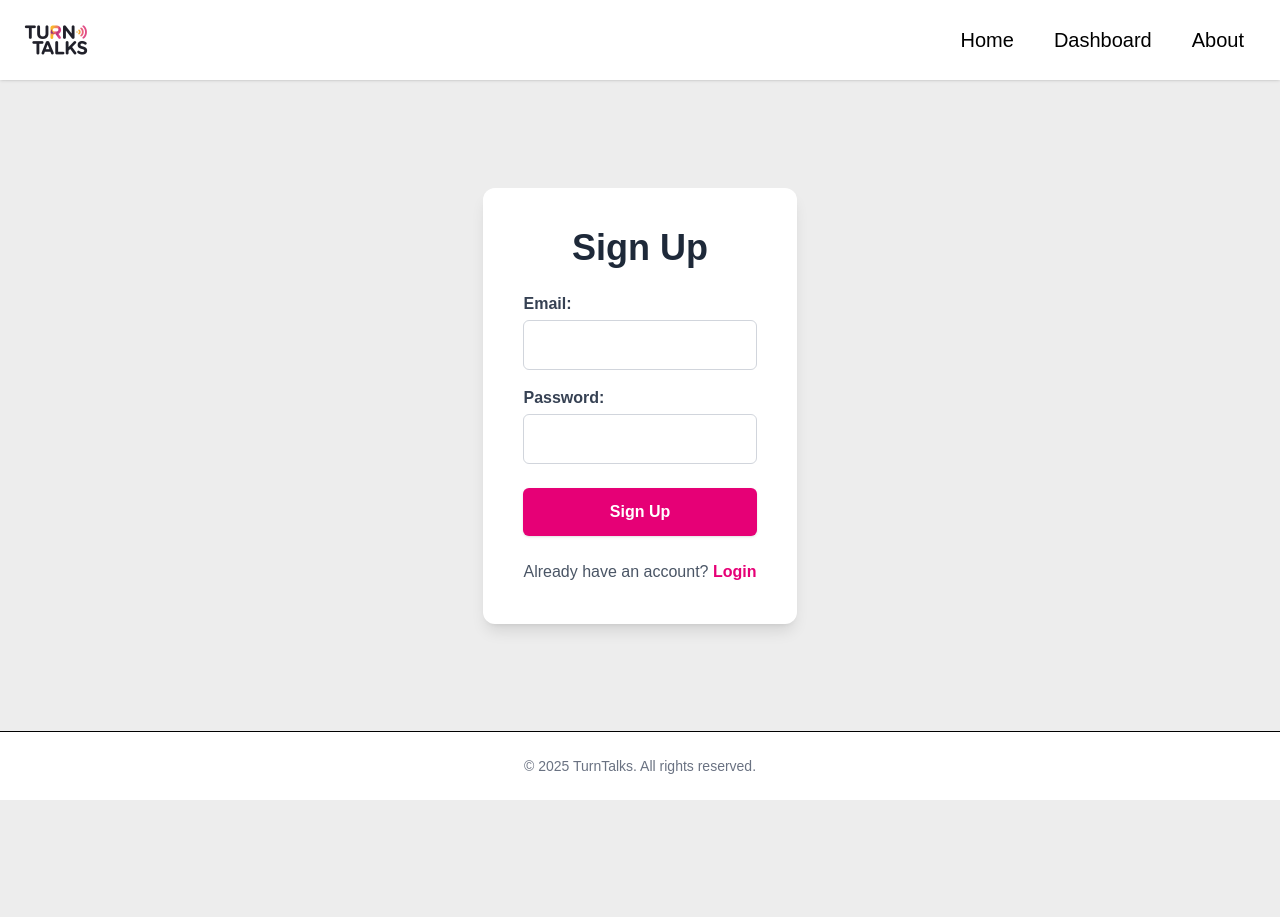
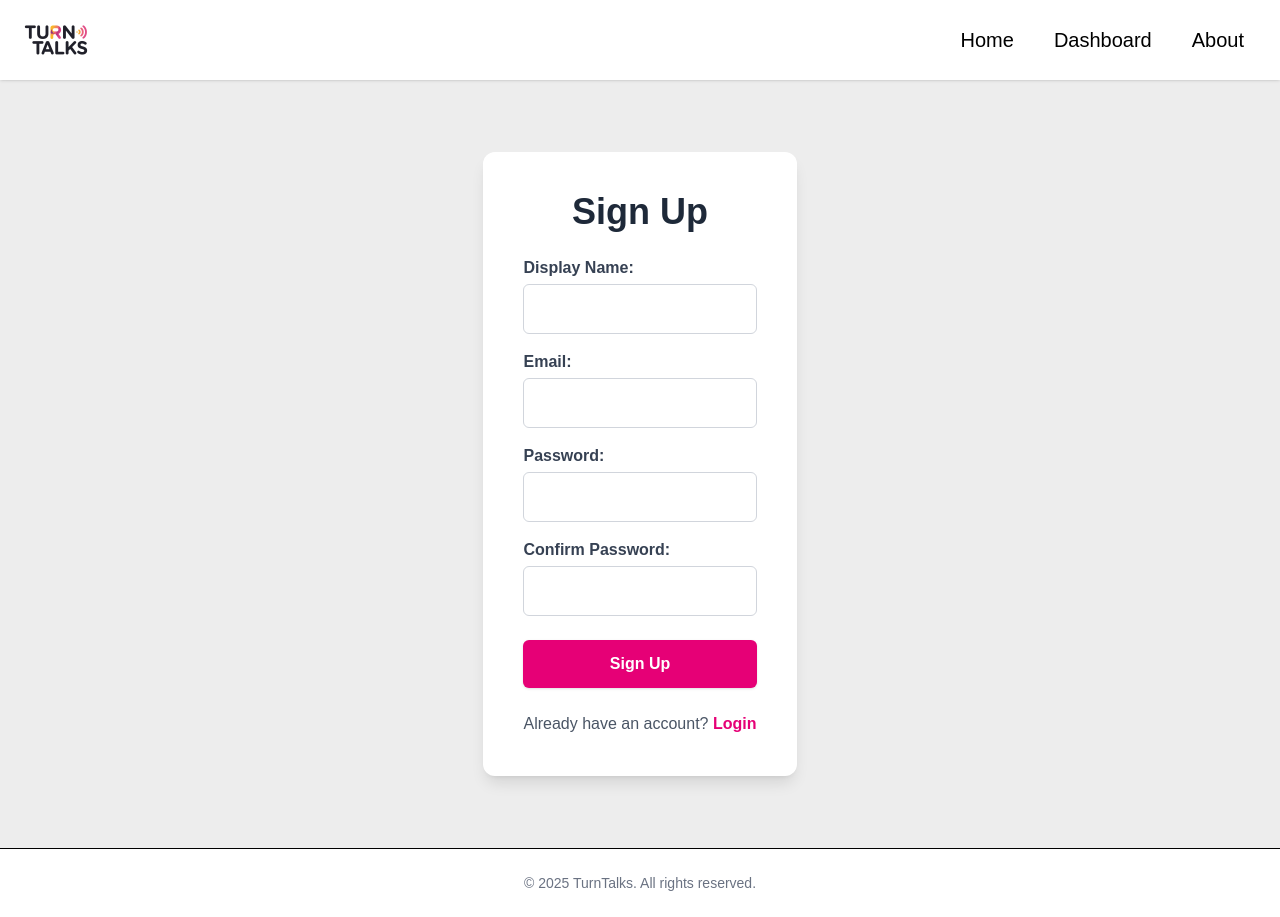
Before and after one commit to chuckmilton/turntalks, a Next.js app: page /auth/signup in a window 1280 px wide. Before the commit the page ends 800 px from the top, so only its background shows below. Built offline with nearby package versions, Linux system fonts and the light colour scheme; no server answers.

Commit message:
Add confirm password and display name into form

```diff
--- a/src/app/auth/signup/page.tsx
+++ b/src/app/auth/signup/page.tsx
@@ -9,19 +9,45 @@ export default function SignupPage() {
   useRedirectIfAuth();
 
   const router = useRouter();
+  const [displayName, setDisplayName] = useState('');
   const [email, setEmail] = useState('');
   const [password, setPassword] = useState('');
+  const [confirmPassword, setConfirmPassword] = useState('');
   const [errorMessage, setErrorMessage] = useState('');
+  const [successMessage, setSuccessMessage] = useState('');
 
   const handleSignup = async (e: React.FormEvent) => {
     e.preventDefault();
     setErrorMessage(''); // Clear previous errors
-    const { error } = await supabase.auth.signUp({ email, password });
+    setSuccessMessage(''); // Clear previous success message
+
+    if (password !== confirmPassword) {
+      setErrorMessage("Passwords do not match.");
+      return;
+    }
+
+    const { error } = await supabase.auth.signUp({
+      email,
+      password,
+      options: {
+        data: { display_name: displayName },
+      },
+    });
+
     if (error) {
-      // Display the error inline instead of alerting it.
+      // Check for duplicate account errors.
+      if (
+        error.message.toLowerCase().includes("duplicate") ||
+        error.message.toLowerCase().includes("already registered")
+      ) {
+        setErrorMessage("This email is already registered. Please log in instead.");
+      } else {
         setErrorMessage(error.message);
+      }
     } else {
-      router.push('/dashboard');
+      setSuccessMessage(
+        "A confirmation email has been sent to your email address. Please check your inbox to complete your registration. If you already have an account, please use the 'Forgot Password' option."
+      );
     }
   };
 
@@ -33,7 +59,24 @@ export default function SignupPage() {
           {errorMessage}
         </div>
       )}
+      {successMessage && (
+        <div className="mb-6 p-3 bg-green-100 text-green-600 border border-green-200 rounded">
+          {successMessage}
+        </div>
+      )}
+      {/* Only display the sign-up form if there's no success message */}
+      {!successMessage && (
         <form onSubmit={handleSignup}>
+          <label className="block mb-4">
+            <span className="block text-gray-700 font-semibold mb-1">Display Name:</span>
+            <input
+              type="text"
+              className="w-full border border-gray-300 rounded-md p-3 focus:outline-none focus:ring-2 focus:ring-pink-500"
+              value={displayName}
+              onChange={(e) => setDisplayName(e.target.value)}
+              required
+            />
+          </label>
           <label className="block mb-4">
             <span className="block text-gray-700 font-semibold mb-1">Email:</span>
             <input
@@ -44,13 +87,23 @@ export default function SignupPage() {
               required
             />
           </label>
-        <label className="block mb-6">
+          <label className="block mb-4">
             <span className="block text-gray-700 font-semibold mb-1">Password:</span>
             <input
               type="password"
               className="w-full border border-gray-300 rounded-md p-3 focus:outline-none focus:ring-2 focus:ring-pink-500"
               value={password}
               onChange={(e) => setPassword(e.target.value)}
+              required
+            />
+          </label>
+          <label className="block mb-6">
+            <span className="block text-gray-700 font-semibold mb-1">Confirm Password:</span>
+            <input
+              type="password"
+              className="w-full border border-gray-300 rounded-md p-3 focus:outline-none focus:ring-2 focus:ring-pink-500"
+              value={confirmPassword}
+              onChange={(e) => setConfirmPassword(e.target.value)}
               required
             />
           </label>
@@ -61,12 +114,10 @@ export default function SignupPage() {
             Sign Up
           </button>
         </form>
+      )}
       <p className="mt-6 text-center text-gray-600">
         Already have an account?{' '}
-        <Link
-          href="/auth/login"
-          className="text-pink-600 hover:text-pink-700 font-bold"
-        >
+        <Link href="/auth/login" className="text-pink-600 hover:text-pink-700 font-bold">
           Login
         </Link>
       </p>
```
Lines whose indentation alone changed are shown as unchanged.
